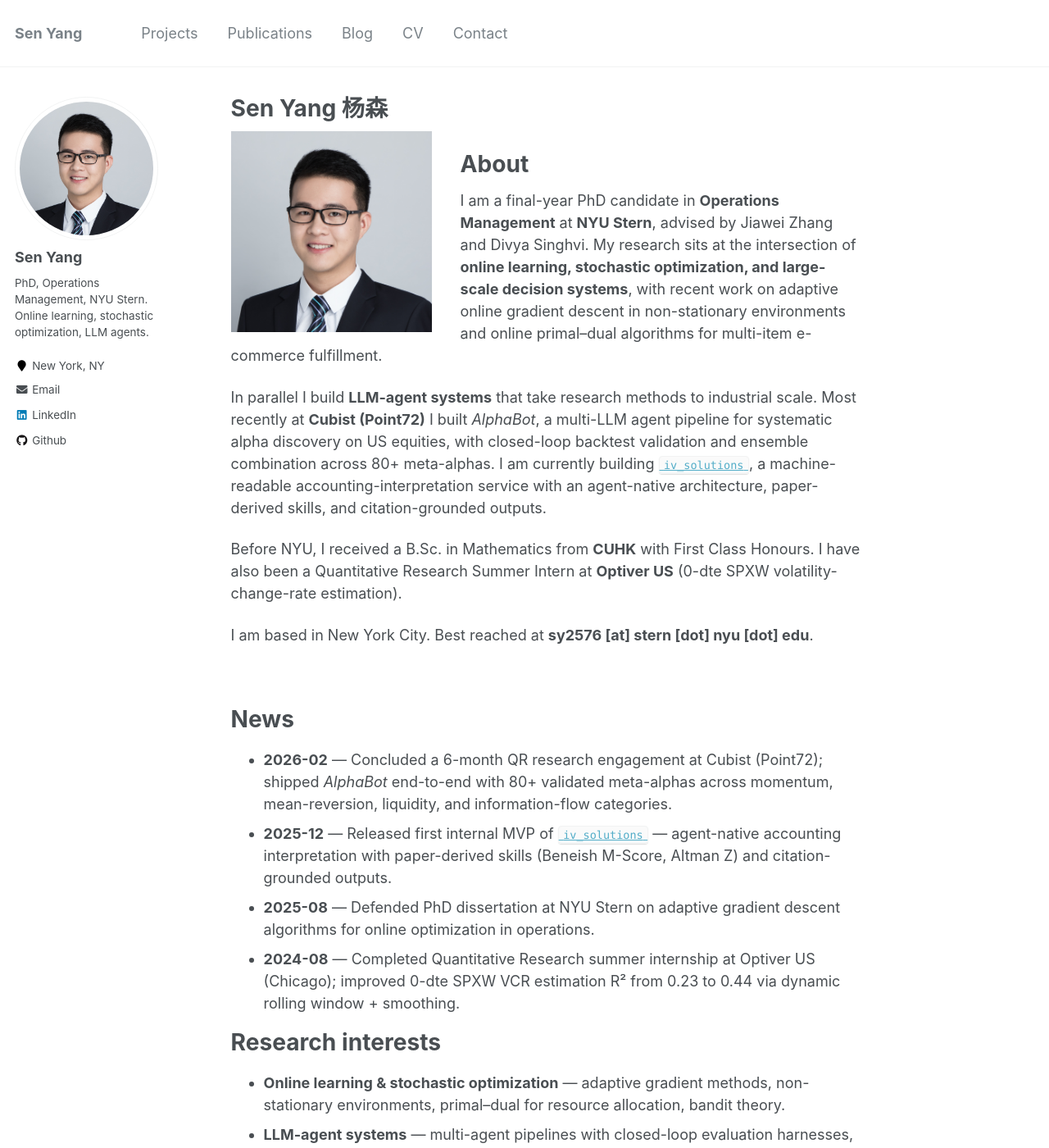
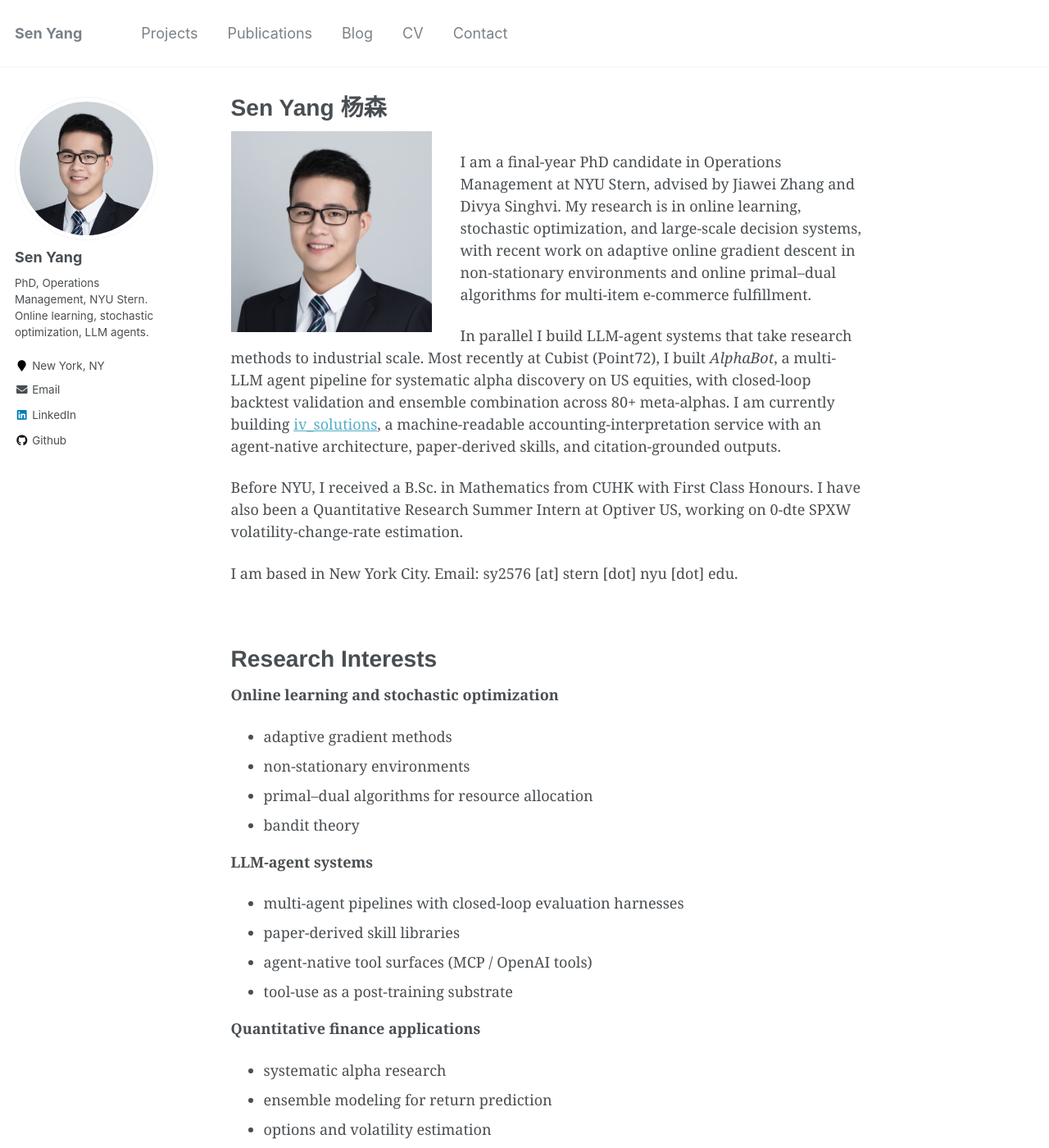
Before and after one commit to SenYangOM/SenYangOM.github.io, a Jekyll site: the page built from _pages/about.md, in a window 1280 px wide and 1400 px high. Shown: the whole window at 82% size. Built offline with Jekyll 4.4.1, drawn with Linux system fonts in a browser that asks for light colours; some of the changed text lies outside the part shown.

Commit message:
Restyle homepage toward jemdoc-style formatting
Georgia-serif body and Helvetica-sans headings; tighter bio prose with
less inline bold; News items use MM/YYYY prefix; Research Interests
now bolded categories with sub-bullets.

Co-Authored-By: Claude Opus 4.7 <noreply@anthropic.com>

```diff
--- a/_pages/about.md
+++ b/_pages/about.md
@@ -8,34 +8,44 @@ redirect_from:
   - /about.html
 ---
 
-<!-- TODO: replace images/profile.jpg with a real headshot before launch -->
 ![profile](https://github.com/SenYangOM/SenYangOM.github.io/blob/main/images/profile.jpg?raw=true){: width="280px" style="float:left; padding-right:35px" }
 
-# About
+I am a final-year PhD candidate in Operations Management at NYU Stern, advised by Jiawei Zhang and Divya Singhvi. My research is in online learning, stochastic optimization, and large-scale decision systems, with recent work on adaptive online gradient descent in non-stationary environments and online primal–dual algorithms for multi-item e-commerce fulfillment.
 
-I am a final-year PhD candidate in **Operations Management** at **NYU Stern**, advised by Jiawei Zhang and Divya Singhvi. My research sits at the intersection of **online learning, stochastic optimization, and large-scale decision systems**, with recent work on adaptive online gradient descent in non-stationary environments and online primal–dual algorithms for multi-item e-commerce fulfillment.
+In parallel I build LLM-agent systems that take research methods to industrial scale. Most recently at Cubist (Point72), I built *AlphaBot*, a multi-LLM agent pipeline for systematic alpha discovery on US equities, with closed-loop backtest validation and ensemble combination across 80+ meta-alphas. I am currently building [iv_solutions](https://github.com/SenYangOM/iv_solutions), a machine-readable accounting-interpretation service with an agent-native architecture, paper-derived skills, and citation-grounded outputs.
 
-In parallel I build **LLM-agent systems** that take research methods to industrial scale. Most recently at **Cubist (Point72)** I built *AlphaBot*, a multi-LLM agent pipeline for systematic alpha discovery on US equities, with closed-loop backtest validation and ensemble combination across 80+ meta-alphas. I am currently building [`iv_solutions`](https://github.com/SenYangOM/iv_solutions), a machine-readable accounting-interpretation service with an agent-native architecture, paper-derived skills, and citation-grounded outputs.
+Before NYU, I received a B.Sc. in Mathematics from CUHK with First Class Honours. I have also been a Quantitative Research Summer Intern at Optiver US, working on 0-dte SPXW volatility-change-rate estimation.
 
-Before NYU, I received a B.Sc. in Mathematics from **CUHK** with First Class Honours. I have also been a Quantitative Research Summer Intern at **Optiver US** (0-dte SPXW volatility-change-rate estimation).
-
-I am based in New York City. Best reached at **sy2576 [at] stern [dot] nyu [dot] edu**.
+I am based in New York City. Email: sy2576 [at] stern [dot] nyu [dot] edu.
 
 <br clear="left"/>
 
-# News
+# Research Interests
 
-* **2026-02** — Concluded a 6-month QR research engagement at Cubist (Point72); shipped *AlphaBot* end-to-end with 80+ validated meta-alphas across momentum, mean-reversion, liquidity, and information-flow categories.
-* **2025-12** — Released first internal MVP of [`iv_solutions`](https://github.com/SenYangOM/iv_solutions) — agent-native accounting interpretation with paper-derived skills (Beneish M-Score, Altman Z) and citation-grounded outputs.
-* **2025-08** — Defended PhD dissertation at NYU Stern on adaptive gradient descent algorithms for online optimization in operations.
-* **2024-08** — Completed Quantitative Research summer internship at Optiver US (Chicago); improved 0-dte SPXW VCR estimation R² from 0.23 to 0.44 via dynamic rolling window + smoothing.
+**Online learning and stochastic optimization**
+- adaptive gradient methods
+- non-stationary environments
+- primal–dual algorithms for resource allocation
+- bandit theory
 
-# Research interests
+**LLM-agent systems**
+- multi-agent pipelines with closed-loop evaluation harnesses
+- paper-derived skill libraries
+- agent-native tool surfaces (MCP / OpenAI tools)
+- tool-use as a post-training substrate
 
-* **Online learning & stochastic optimization** — adaptive gradient methods, non-stationary environments, primal–dual for resource allocation, bandit theory.
-* **LLM-agent systems** — multi-agent pipelines with closed-loop evaluation harnesses, paper-derived skill libraries, agent-native tool surfaces (MCP / OpenAI tools), tool-use as a post-training substrate.
-* **Quantitative finance applications** — systematic alpha research, ensemble modeling for return prediction, options/volatility estimation.
+**Quantitative finance applications**
+- systematic alpha research
+- ensemble modeling for return prediction
+- options and volatility estimation
+
+# Recent News
+
+- 02/2026, concluded a 6-month QR research engagement at Cubist (Point72); shipped *AlphaBot* end-to-end with 80+ validated meta-alphas across momentum, mean-reversion, liquidity, and information-flow categories.
+- 12/2025, released first internal MVP of [iv_solutions](https://github.com/SenYangOM/iv_solutions) — agent-native accounting interpretation with paper-derived skills (Beneish M-Score, Altman Z) and citation-grounded outputs.
+- 08/2025, defended PhD dissertation at NYU Stern on adaptive gradient descent algorithms for online optimization in operations.
+- 08/2024, completed Quantitative Research summer internship at Optiver US (Chicago); improved 0-dte SPXW VCR estimation R² from 0.23 to 0.44 via dynamic rolling window and smoothing.
 
 # Academic Service
 
-* Reviewer: *Operations Research* (forthcoming), *INFORMS Annual Meeting* sessions on online learning.
+- Reviewer: *Operations Research* (forthcoming), *INFORMS Annual Meeting* sessions on online learning.
--- a/_sass/_variables.scss
+++ b/_sass/_variables.scss
@@ -28,8 +28,8 @@ $bodoni                     : "Bodoni MT", serif;
 $calisto                    : "Calisto MT", serif;
 $garamond                   : Garamond, serif;
 
-$global-font-family         : $sans-serif;
-$header-font-family         : $sans-serif;
+$global-font-family         : $georgia;
+$header-font-family         : $helvetica;
 $caption-font-family        : $serif;
 
 /* type scale */
```
